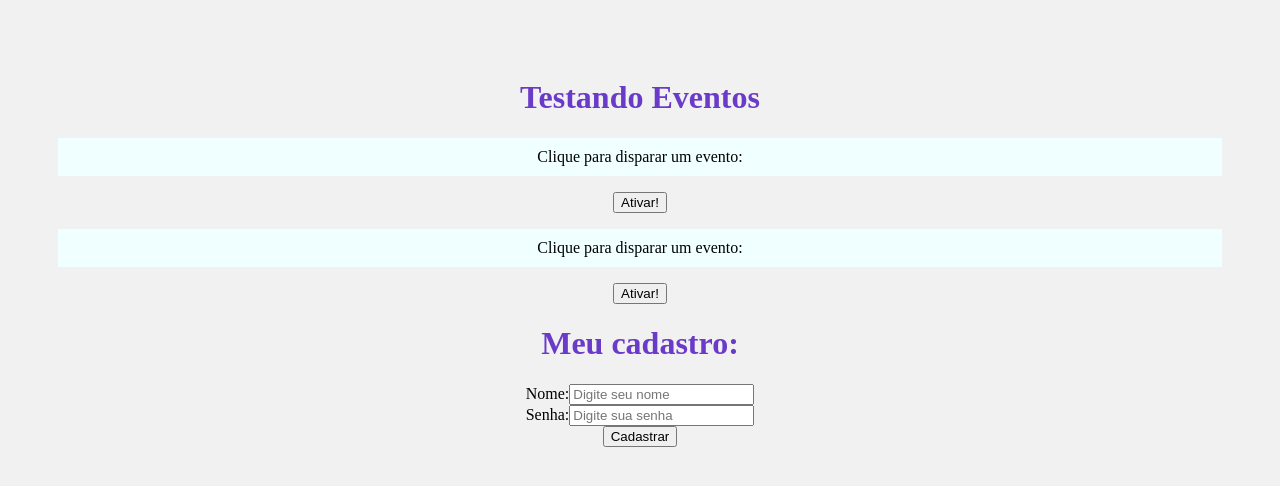
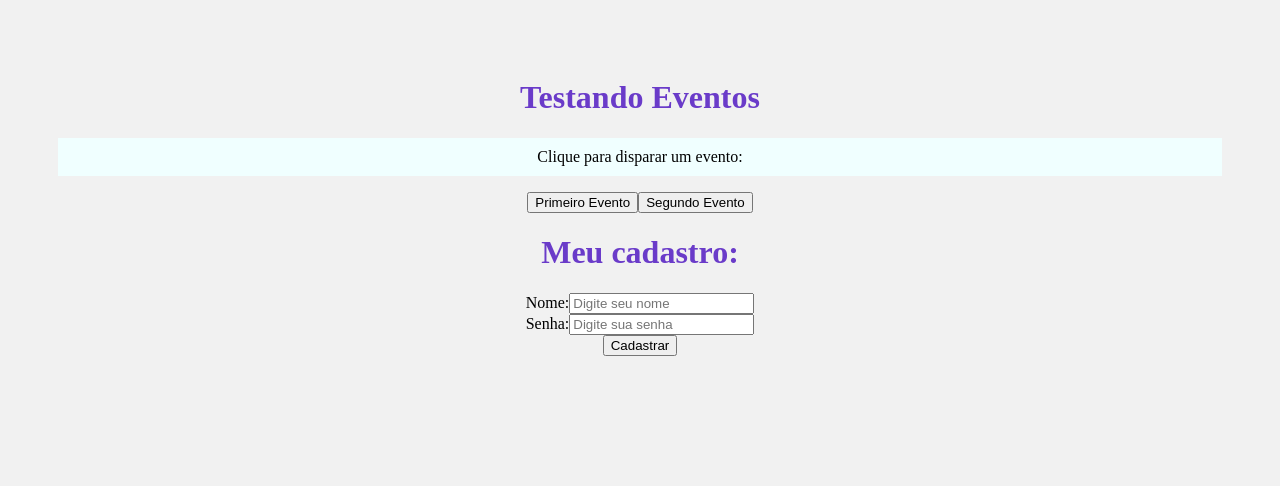
Before and after one commit to Picanho/meu-projeto, a React (Create React App) app: page / in a window 1280 px wide. Shown: the top 486 px of the page. Built offline with nearby package versions, Linux system fonts and the light colour scheme.

Commit message:
Passando eventos por props

```diff
--- a/src/App.js
+++ b/src/App.js
@@ -7,8 +7,7 @@
   return (
     <div className="App">
       <h1>Testando Eventos</h1>
-      <Evento numero='1' />
-      <Evento numero='2' />
+      <Evento />
       <Form />
     </div>
   );
--- a/src/components/Evento.js
+++ b/src/components/Evento.js
@@ -1,14 +1,21 @@
-function Evento({numero}) {
+import Button from "./evento/Button";
 
-    function meuEvento() {
-        console.log(`Evento disparado! ${numero}`) }
+function Evento() {
+  function meuEvento() {
+    console.log(`Ativando primeiro evento`);
+  }
+
+function segundoEvento() {
+    alert(`Ativando segundo evento`);
+  }
 
   return (
     <div>
-        <p>Clique para disparar um evento:</p>
-        <button onClick={meuEvento}>Ativar!</button>
+      <p>Clique para disparar um evento:</p>
+      <Button event={meuEvento} text='Primeiro Evento'/>
+      <Button event={segundoEvento} text='Segundo Evento'/>
     </div>
-  )
+  );
 }
 
- export default Evento
+export default Evento;
--- /dev/null
+++ b/src/components/evento/Button.js
@@ -0,0 +1,6 @@
+
+function Button(props) {
+    return <button onClick={props.event}>{props.text}</button>
+}
+
+export default Button
```
